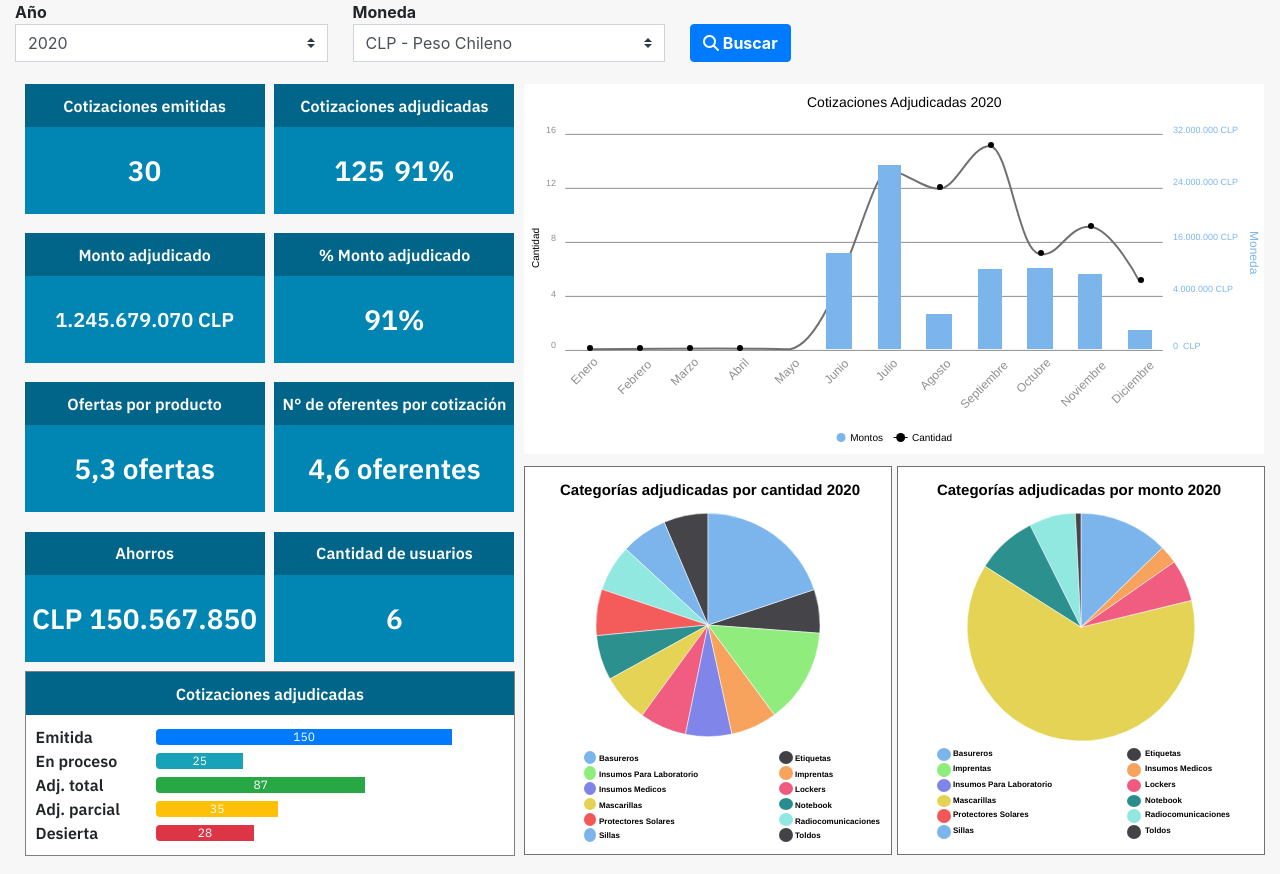
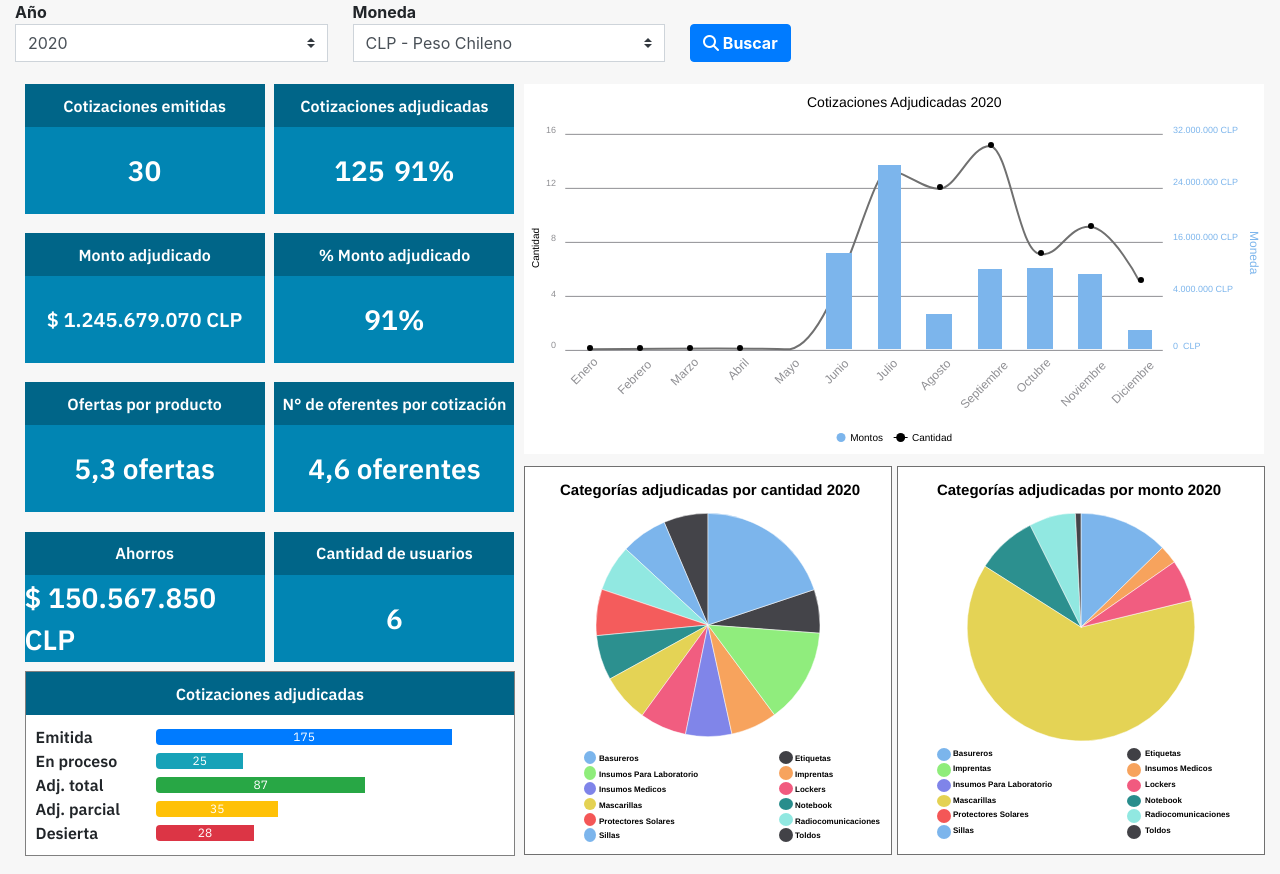
Before and after one commit to SN-UXUI/Reporte_cotizaciones, a plain HTML site: page secciones/reporteria_cotizador_sn5.html in a window 1280 px wide. Drawn offline with nearby package versions, Linux system fonts and the light colour scheme.

Commit message:
Update reporteria_cotizador_sn5.html

```diff
--- a/secciones/reporteria_cotizador_sn5.html
+++ b/secciones/reporteria_cotizador_sn5.html
@@ -121,7 +121,7 @@
                         </div>
                         <div class="kpi-report-color">
                             <div class="kpi-report-color-header d-flex">Monto adjudicado</div>
-                            <div class="d-flex justify-content-center align-items-center w-100 kpi-content" style="font-size: 20px;">1.245.679.070 CLP</div>
+                            <div class="d-flex justify-content-center align-items-center w-100 kpi-content" style="font-size: 20px;">$ 1.245.679.070 CLP</div>
                         </div>
                         <div class="kpi-report-color">
                             <div class="kpi-report-color-header d-flex">Ofertas por producto</div>
@@ -129,7 +129,7 @@
                         </div>
                         <div class="kpi-report-color">
                             <div class="kpi-report-color-header d-flex">Ahorros</div>
-                            <div class="d-flex justify-content-center align-items-center w-100 kpi-content">CLP 150.567.850</div>
+                            <div class="d-flex justify-content-center align-items-center w-100 kpi-content">$ 150.567.850 CLP</div>
                         </div>
                     </div>
                     <div class="flex-column d-flex">
@@ -160,7 +160,7 @@
                         <div class="d-flex flex-row justify-content-start align-items-center kpi-barras-item">
                             <span>Emitida</span>
                             <div class="progress">
-                                <div class="progress-bar" role="progressbar" style="width: 85%;" aria-valuenow="25" aria-valuemin="0" aria-valuemax="100">150</div>
+                                <div class="progress-bar" role="progressbar" style="width: 85%;" aria-valuenow="25" aria-valuemin="0" aria-valuemax="100">175</div>
                             </div>
                         </div>
                         <div class="d-flex flex-row justify-content-start align-items-center kpi-barras-item">
```
